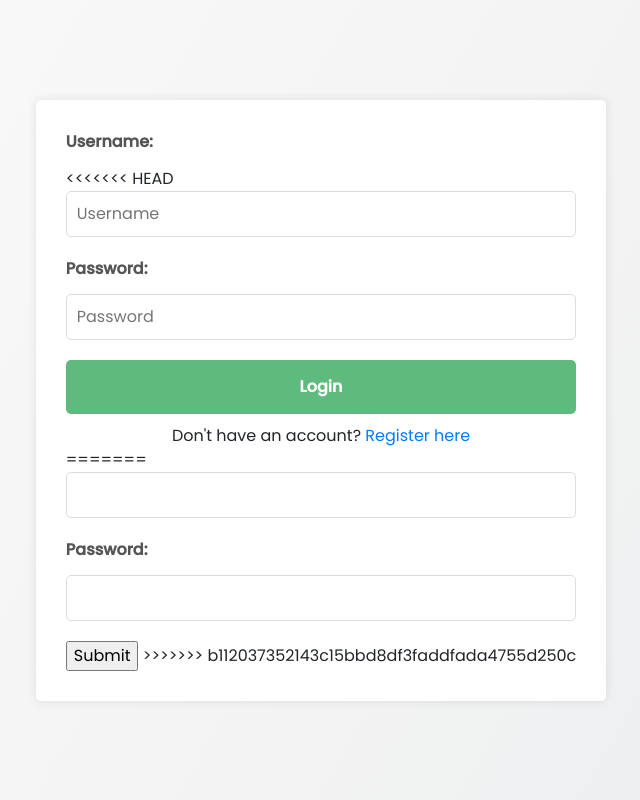
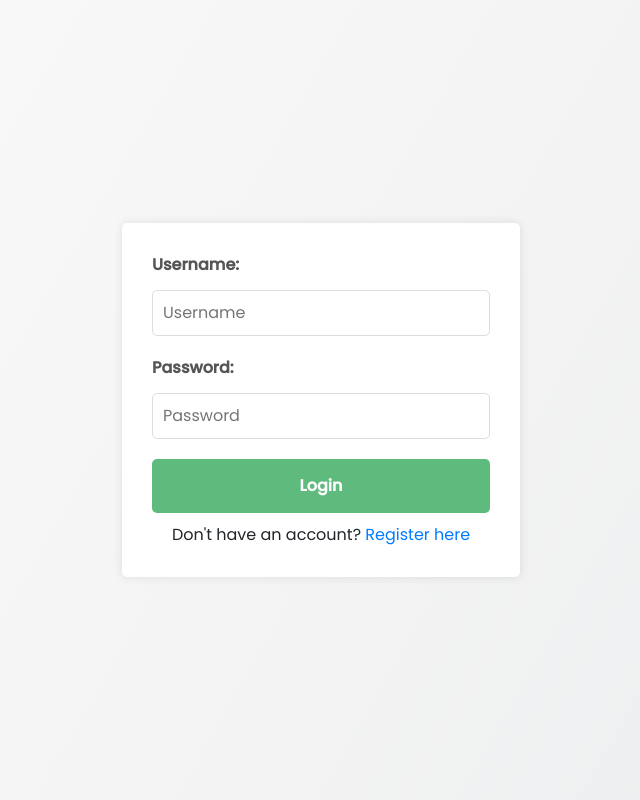
Before and after one commit to GhanyR/Tugas2, a Django app: page /login/ in a window 1280 px wide. Shown: the whole page, without its empty margins (319-959 px from the left). Run offline with Django 4.2, Linux system fonts and the light colour scheme; some libraries are stand-ins or nearby versions.

Commit message:
Merged remote main with local main

```diff
--- a/main/templates/main/login.html
+++ b/main/templates/main/login.html
@@ -56,7 +56,6 @@
     <form method="POST">
         {% csrf_token %}
         <label for="username">Username:</label><br>
-<<<<<<< HEAD
         <input type="text" id="username" name="username" value="" placeholder="Username" required><br>
 
         <label for="password">Password:</label><br>
@@ -67,14 +66,6 @@
         <div class="register">
             Don't have an account? <a href="/register">Register here</a>
         </div>
-=======
-        <input type="text" id="username" name="username" value=""><br>
-
-        <label for="password">Password:</label><br>
-        <input type="password" id="password" name="password" value=""><br>
-
-        <input type="submit" value="Submit">
->>>>>>> b112037352143c15bbd8df3faddfada4755d250c
     </form>
 </body>
 </html>
--- a/main/templates/main/register.html
+++ b/main/templates/main/register.html
@@ -57,12 +57,9 @@
         {% csrf_token %}
         {{ form.as_p }}
         <button type="submit">Register</button>
-<<<<<<< HEAD
         <div class="login">
             Already have an account? <a href="/login">Login here</a>
         </div>
-=======
->>>>>>> b112037352143c15bbd8df3faddfada4755d250c
     </form>
 </body>
 </html>
```
Also changed, not shown: main/templates/main/all_items_detail.html (+0 -8 lines), db.sqlite3, main/admin.py (line endings or trailing spaces).
